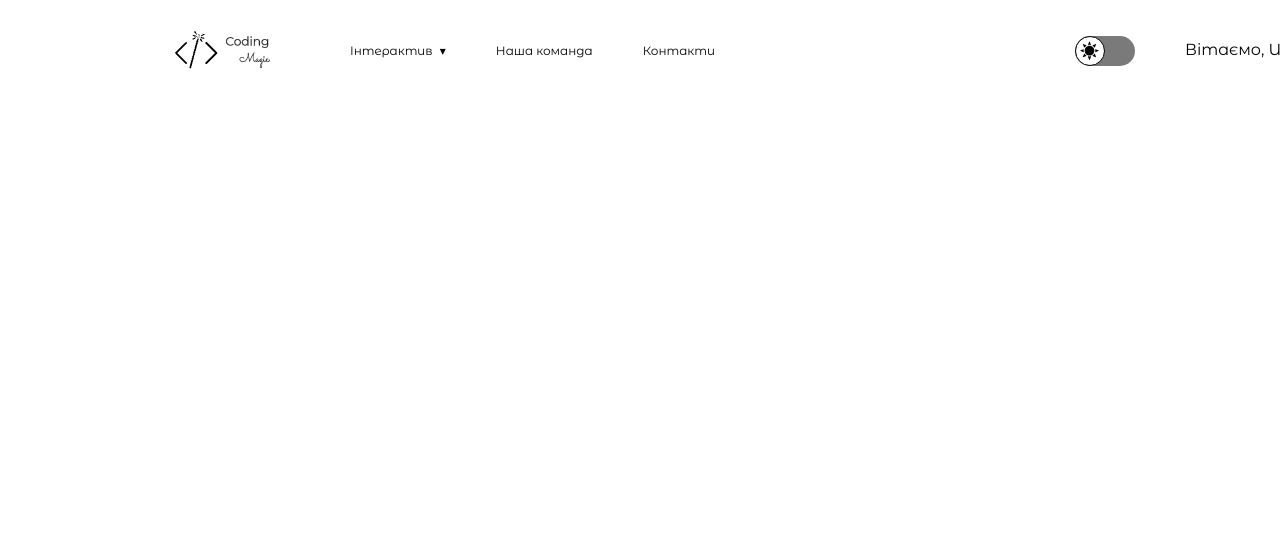
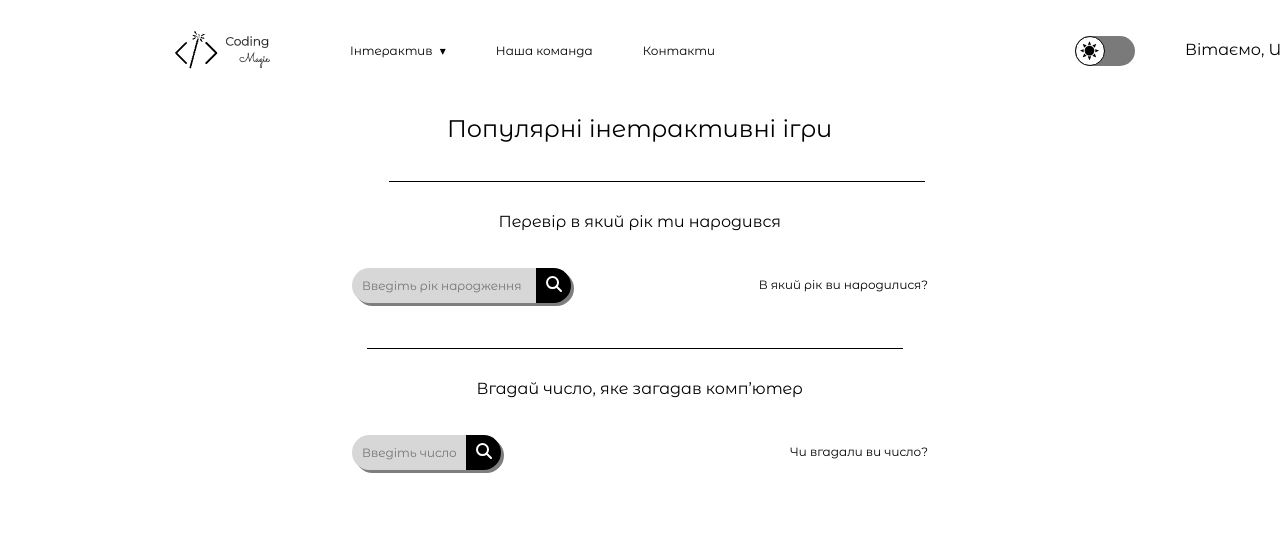
Before and after one commit to tanya2chorney/game-js, a website built with Parcel: page src/index.html in a window 1280 px wide. Shown: the top 548 px of the page. Built offline with nearby package versions, Linux system fonts and the light colour scheme.

Commit message:
add section year, number

```diff
--- a/js/switcher.js
+++ /dev/null
@@ -1,10 +0,0 @@
-const switchInput = document.getElementById('theme-toggle');
-const body = document.body;
-
-switchInput.addEventListener('change', function() {
-    if (this.checked) {
-        body.style.backgroundColor = '#646464';
-    } else {
-        body.style.backgroundColor = 'white';
-    }
-});
--- a/src/index.html
+++ b/src/index.html
@@ -4,14 +4,19 @@
     <meta charset="UTF-8" />
     <meta name="viewport" content="width=device-width, initial-scale=1.0" />
     <title>Page title</title>
-    <link rel="preconnect" href="https://fonts.googleapis.com">
-<link rel="preconnect" href="https://fonts.gstatic.com" crossorigin>
-<link href="https://fonts.googleapis.com/css2?family=Montserrat+Alternates&display=swap" rel="stylesheet">
+    <link rel="preconnect" href="https://fonts.googleapis.com" />
+    <link rel="preconnect" href="https://fonts.gstatic.com" crossorigin />
+    <link
+      href="https://fonts.googleapis.com/css2?family=Montserrat+Alternates&display=swap"
+      rel="stylesheet"
+    />
     <link rel="stylesheet" href="./sass/index.scss" />
   </head>
   <body>
     <!-- ❗️❗️❗️ Add partials like so for every page -->
     <include src="./partials/header.html"></include>
+    <include src="./partials/year.html"></include>
+    <include src="./partials/number.html"></include>
     <script type="module" src="./index.js"></script>
   </body>
 </html>
--- a/src/index.js
+++ b/src/index.js
@@ -1,2 +1,4 @@
-import {} from '../js/header';
-import {} from '../js/switcher';
+import './js/header';
+import './js/switcher';
+import './js/year';
+import './js/number';
--- /dev/null
+++ b/src/js/number.js
@@ -0,0 +1,24 @@
+const searchBtn = document
+  .getElementById('number-btn-js')
+  .addEventListener('click', function (event) {
+    event.preventDefault();
+    const number = document.getElementById('number-js').value;
+    const textResult = document.getElementById('number-result-js');
+    if (!isNaN(number) && number.trim() !== '') {
+      checkNumber(number, textResult);
+    } else {
+      textResult.textContent = 'Будь ласка, введіть число.';
+      textResult.style.color = '#000000';
+    }
+  });
+
+const checkNumber = (number, textResult) => {
+  const randomNumber = Math.floor(Math.random() * 101);
+  if (number === randomNumber) {
+    textResult.textContent = `Вітаю, ви вгадали число! ${randomNumber}`;
+    textResult.style.color = '#039900';
+  } else {
+    textResult.textContent = `Ви програли, комп’ютер загадав  ${randomNumber}`;
+    textResult.style.color = '#990000';
+  }
+};
--- /dev/null
+++ b/src/js/switcher.js
@@ -0,0 +1,13 @@
+const switchInput = document.getElementById('theme-toggle');
+const body = document.body;
+const container = document.querySelectorAll('.container');
+
+switchInput.addEventListener('change', function () {
+  if (this.checked) {
+    body.style.backgroundColor = '#646464';
+    container.style.backgroundColor = '#646464';
+  } else {
+    body.style.backgroundColor = 'white';
+    container.style.backgroundColor = 'white';
+  }
+});
--- /dev/null
+++ b/src/js/year.js
@@ -0,0 +1,23 @@
+const searchBtn = document
+  .getElementById('year-btn-js')
+  .addEventListener('click', function (event) {
+    event.preventDefault();
+    const yearOfBirth = document.getElementById('year-input-js').value;
+    const textResult = document.getElementById('text-result');
+    if (!isNaN(yearOfBirth) && yearOfBirth.trim() !== '') {
+      filtringYears(yearOfBirth, textResult);
+    } else {
+      textResult.textContent = 'Будь ласка, введіть рік народження.';
+      textResult.style.color = '#000000';
+    }
+  });
+
+const filtringYears = (year, textResult) => {
+  if ((year % 4 === 0 && year % 100 !== 0) || year % 400 === 0) {
+    textResult.textContent = 'Ви народилися у високосний рік!';
+    textResult.style.color = '#039900';
+  } else {
+    textResult.textContent = 'Ви народилися не у високосний рік.';
+    textResult.style.color = '#990000';
+  }
+};
--- /dev/null
+++ b/src/partials/number.html
@@ -0,0 +1,22 @@
+<section class="number">
+  <div class="container">
+    <h2 class="number-title">Вгадай число, яке загадав комп’ютер</h2>
+    <form class="number-form">
+      <div class="number-input">
+        <input
+          class="number-input-text"
+          id="number-js"
+          type="text"
+          placeholder="Введіть число"
+        />
+        <button class="number-btn" id="number-btn-js">
+          <img src="/src/images/icon-search.svg" alt="icon" />
+        </button>
+      </div>
+
+      <p class="number-text-result" id="number-result-js">
+        Чи вгадали ви число?
+      </p>
+    </form>
+  </div>
+</section>
--- /dev/null
+++ b/src/partials/year.html
@@ -0,0 +1,20 @@
+<section class="year">
+  <div class="container">
+    <h1 class="hero-title">Популярні інетрактивні ігри</h1>
+    <h2 class="year-title">Перевір в який рік ти народився</h2>
+    <form class="year-form">
+      <div class="year-input">
+        <input
+          class="year-input-text"
+          id="year-input-js"
+          type="text"
+          placeholder="Введіть рік народження"
+        />
+        <button class="year-btn" id="year-btn-js">
+          <img src="/src/images/icon-search.svg" alt="icon" />
+        </button>
+      </div>
+      <p class="year-text-result" id="text-result">В який рік ви народилися?</p>
+    </form>
+  </div>
+</section>
--- a/src/sass/_example.scss
+++ /dev/null
@@ -1,28 +0,0 @@
-.example {
-  font-family: -apple-system, BlinkMacSystemFont, 'Segoe UI', Roboto, Oxygen,
-    Ubuntu, Cantarell, 'Open Sans', 'Helvetica Neue', sans-serif;
-  line-height: 1.5;
-  background-color: #fff;
-  color: #2f2f37;
-  max-width: 960px;
-  padding: 16px;
-}
-
-.example code {
-  font-family: monospace;
-  font-size: 16px;
-  font-weight: 700;
-  background-color: #ff6b0a;
-  color: #fff;
-  padding: 2px 6px;
-  border-radius: 2px;
-}
-
-.example .background {
-  height: 240px;
-  // ❗️❗️❗️ The path to images from a SASS file
-  // is always the same as from the css folder.
-  background-image: url('../images/logo.png');
-  background-size: cover;
-  background-position: center;
-}
--- /dev/null
+++ b/src/sass/components/_number.scss
@@ -0,0 +1,64 @@
+.number {
+  margin: 0 auto;
+  height: 165px;
+  width: 1090px;
+}
+
+.number-title::after {
+  content: ' ';
+  display: block;
+  width: 536px;
+  height: 1px;
+  background-color: rgb(0, 0, 0);
+  position: relative;
+  top: -50px;
+  left: -110px;
+}
+
+.number-title {
+  margin: 0 auto;
+  width: 327px;
+  font-size: 16px;
+  font-weight: 400;
+}
+
+.number-form {
+  margin: 35px auto;
+  width: 576px;
+  height: 35px;
+  font-size: 12px;
+  display: flex;
+  justify-content: space-between;
+  align-items: center;
+}
+
+.number-input-text {
+  width: 115px;
+  height: 35px;
+  background-color: $input-background-color-grey;
+  border: none;
+  border-radius: 20px 0 0 20px;
+  padding: 0 10px;
+  box-shadow: 3px 3px #7e7e7e;
+}
+.number-input-text:focus {
+  outline: none;
+}
+
+.number-btn {
+  width: 35px;
+  height: 35px;
+  background-color: $input-background-color-black;
+  border: none;
+  border-radius: 0 20px 20px 0;
+  position: relative;
+  left: -4px;
+  top: 2px;
+  box-shadow: #7e7e7e 3px 3px 0px 0px;
+}
+
+.number-text-result {
+  text-align: end;
+  font-size: 12px;
+  width: 240px;
+}
--- /dev/null
+++ b/src/sass/components/_year.scss
@@ -0,0 +1,71 @@
+.year {
+  margin: 35px auto 0;
+  height: 265px;
+  width: 1090px;
+}
+
+.hero-title {
+  font-size: 24px;
+  width: 386px;
+  margin: 0 auto;
+  font-weight: 400;
+}
+
+.year-title::after {
+  content: ' ';
+  display: block;
+  width: 536px;
+  height: 1px;
+  background-color: rgb(0, 0, 0);
+  position: relative;
+  top: -50px;
+  left: -110px;
+}
+
+.year-title {
+  margin: 70px auto 0;
+  width: 283px;
+  font-size: 16px;
+  font-weight: 400;
+}
+
+.year-form {
+  margin: 35px auto;
+  width: 576px;
+  height: 35px;
+  font-size: 12px;
+  display: flex;
+  justify-content: space-between;
+  align-items: center;
+}
+
+.year-input-text {
+  width: 185px;
+  height: 35px;
+  background-color: $input-background-color-grey;
+  border: none;
+  border-radius: 20px 0 0 20px;
+  padding: 0 10px;
+  box-shadow: 3px 3px #7e7e7e;
+}
+.year-input-text:focus {
+  outline: none;
+}
+
+.year-btn {
+  width: 35px;
+  height: 35px;
+  background-color: $input-background-color-black;
+  border: none;
+  border-radius: 0 20px 20px 0;
+  position: relative;
+  left: -4px;
+  top: 2px;
+  box-shadow: #7e7e7e 3px 3px 0px 0px;
+}
+
+.year-text-result {
+  text-align: end;
+  font-size: 12px;
+  width: 240px;
+}
--- a/src/sass/index.scss
+++ b/src/sass/index.scss
@@ -1,6 +1,8 @@
 @import './common';
-@import './example';
 @import './utils/reset';
 @import './utils/typography';
 @import './utils/variables';
+@import './utils/container';
 @import './layout/header';
+@import './components/year';
+@import './components/number';
--- /dev/null
+++ b/src/sass/utils/_container.scss
@@ -0,0 +1,5 @@
+.container {
+  width: 1090px;
+  margin: 0 auto;
+  padding: 0 92px;
+}
```
Also changed, not shown: src/partials/example.html (deleted, +0 -37 lines), src/images/icon-search.svg (added), src/images/logo.png (deleted), src/js/header.js (renamed from js/header.js), src/sass/utils/_typography.scss (indentation only).
